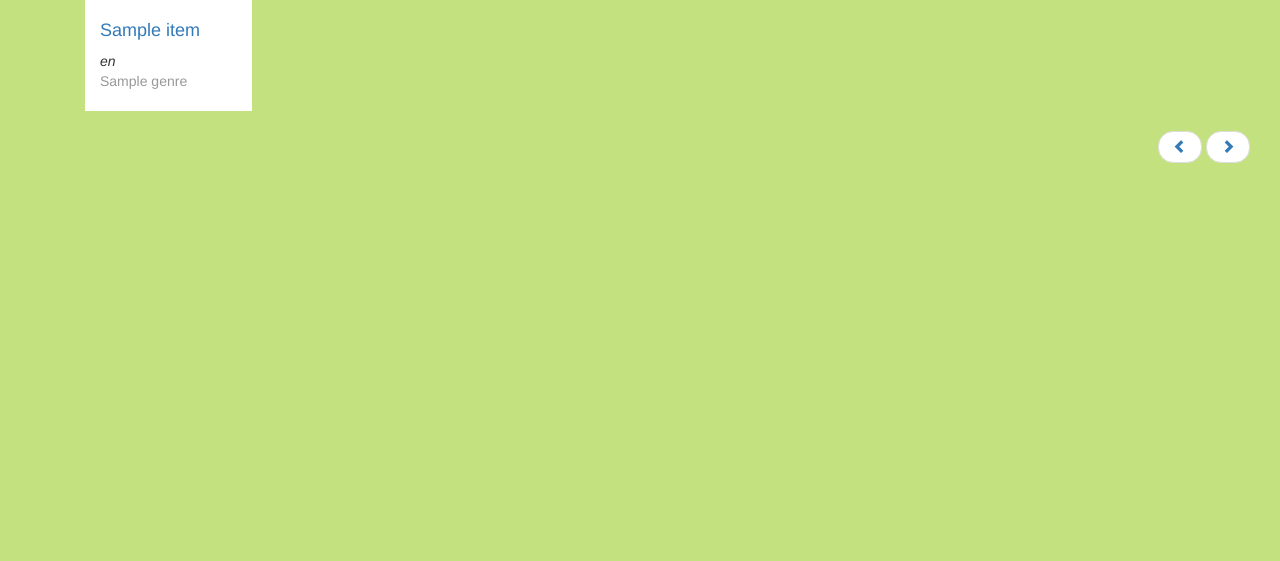
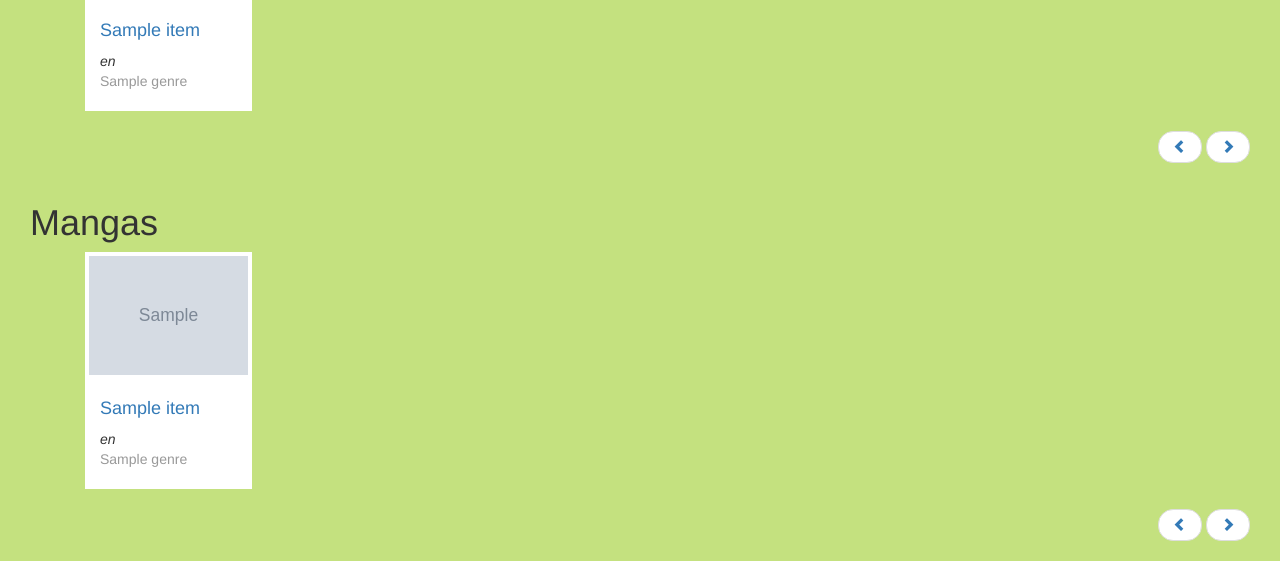
Before and after one commit to dsteinberger/scrapddl, a Flask app: template scrapddl/templates/home.html in a window 1280 px wide. Shown: the part 574-1135 px from the top of the page. Before the commit the page ends 737 px from the top, so only its background shows below. Run offline with Flask 2, Linux system fonts and the light colour scheme; the template is opened without the code that fills it: most values are stand-ins (such as "Sample title", 1, 10 or a date in 2020); grey boxes marked "Sample" are stand-in pictures; some libraries are stand-ins or nearby versions.

Commit message:
Add goldenkay manga

```diff
--- a/scrapddl/main.py
+++ b/scrapddl/main.py
@@ -6,6 +6,7 @@ from flask_bootstrap import Bootstrap
 from spiders.extreme_down import EDMoviesSpider, EDTvShowsSpider
 from spiders.zone_telechargement import ZTMoviesSpider, ZTTvShowsSpider
 from spiders.ddl_island import DDLIMoviesSpider, DDLITvShowsSpider
+from spiders.golden_kai import GoldenKMangaSpider
 
 from items.items import GroupItem
 
@@ -23,6 +24,7 @@ app = create_app()
 def home():
     movies_group_items = GroupItem()
     tvshows_group_items = GroupItem()
+    #manga_group_items = GroupItem()
 
     ed_movies_spider = EDMoviesSpider()
     ed_movies_group_items = ed_movies_spider.parse()
@@ -42,6 +44,9 @@ def home():
     ddli_tvshows_spider = DDLITvShowsSpider()
     ddli_tvshows_group_items = ddli_tvshows_spider.parse()
 
+    gk_manga_spider = GoldenKMangaSpider()
+    gk_manga_group_items = gk_manga_spider.parse()
+
     movies_group_items.zip_items(
         [ed_movies_group_items.items,
          zt_movies_group_items.items,
@@ -54,7 +59,8 @@ def home():
 
     return render_template('home.html',
                            movies=movies_group_items.renderer(),
-                           tvshows=tvshows_group_items.renderer())
+                           tvshows=tvshows_group_items.renderer(),
+                           mangas=gk_manga_group_items.renderer())
 
 
 @app.route('/<path:path>')
--- a/scrapddl/spiders/base.py
+++ b/scrapddl/spiders/base.py
@@ -42,10 +42,7 @@ class BaseSpider(object):
         return self._get_root(tree)
 
     def _parse_page(self, url):
-        page = requests.get(url)
-        tree = html.fromstring(page.content)
-        elements = self._get_root(tree)
-        for element in elements:
+        for element in self._get_elements(url):
             o = Item()
             o.page_url = self._get_page_url(element)
             o.title = self._get_title(element)
--- a/scrapddl/templates/home.html
+++ b/scrapddl/templates/home.html
@@ -43,6 +43,27 @@
                 </nav>
             </div>
         </div>
+
+
+        <div class="col-xs-12">
+            <h1>Mangas</h1>
+            <div class="carousel slide" id="mangasCarousel" data-interval="false" data-wrap="false">
+
+                <div class="carousel-inner">
+                    {% for item_list in mangas %}
+                        <div class="item {% if loop.index == 1 %}active{% endif %}">
+                            {% include "item.html" %}
+                        </div>
+                    {% endfor %}
+                </div>
+                <nav>
+                    <ul class="control-box pager">
+                        <li><a data-slide="prev" href="#mangasCarousel" class=""><i class="glyphicon glyphicon-chevron-left"></i></a></li>
+                        <li><a data-slide="next" href="#mangasCarousel" class=""><i class="glyphicon glyphicon-chevron-right"></i></a></li>
+                    </ul>
+                </nav>
+            </div>
+        </div>
     </div>
 {% endblock %}
 
```
Also changed, not shown: scrapddl/spiders/golden_kai.py (added, +25 -0 lines), 1 other file.
